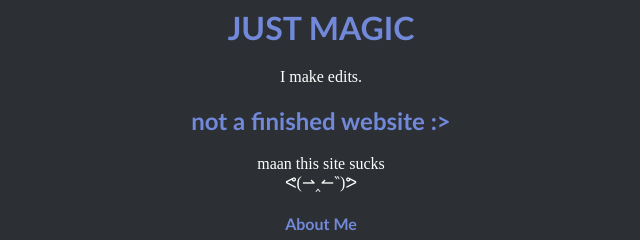
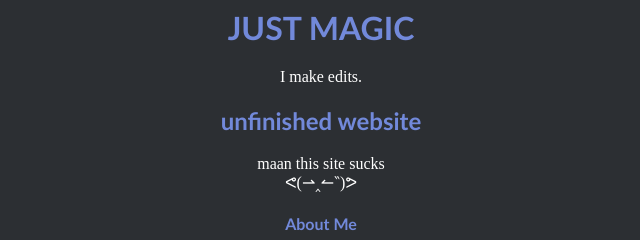
Before and after one commit to MagicVojtko/justmagic.github.io, a plain HTML site: page index.html in a window 1280 px wide. Shown: the top 240 px of the page, 319-959 px from the left. Drawn offline with Linux system fonts and the light colour scheme.

Commit message:
Update index.html

```diff
--- a/index.html
+++ b/index.html
@@ -25,7 +25,7 @@
     <section class="content">
       <div class="col-sm-offset-3 col-sm-5">
         <font color="#7289da" face="Trebuchet MS">
-          <h1>not a finished website :></h1>
+          <h1>unfinished website</h1>
         </font>
           <p>
             maan this site sucks
```
